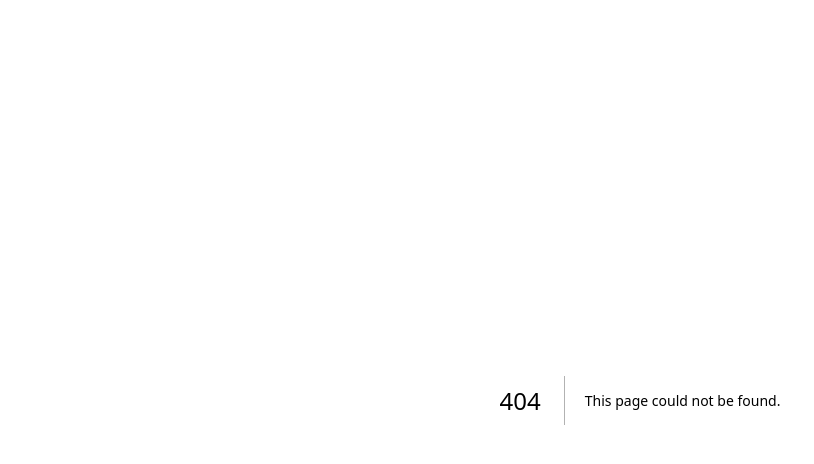
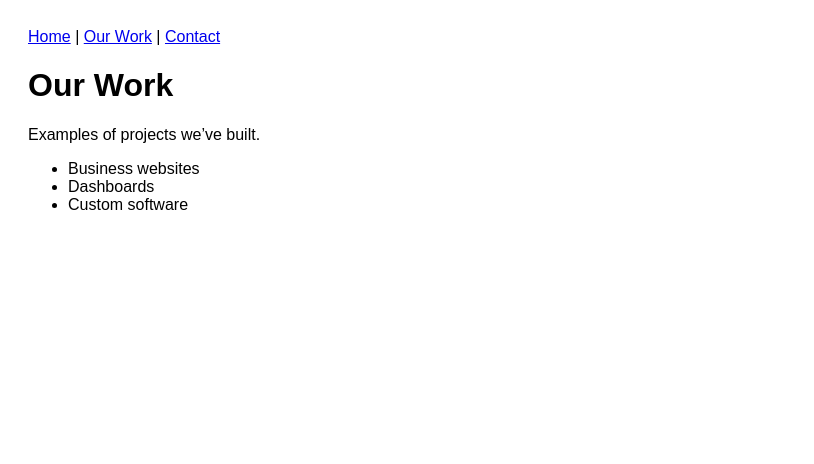
Before and after one commit to braypalloo-sys/Degitera, a Next.js app: page /pages/work in a window 1280 px wide. Before the commit this address had no page. Shown: the top 464 px of the page, without its empty margins (0-814 px from the left). Built offline with nearby package versions, Linux system fonts and the light colour scheme.

Commit message:
Create work.js

```diff
--- /dev/null
+++ b/pages/pages/work.js
@@ -0,0 +1,30 @@
+import Head from "next/head";
+import Link from "next/link";
+
+export default function Work() {
+  return (
+    <>
+      <Head>
+        <title>Digitera | Our Work</title>
+        <meta name="description" content="Projects and digital solutions by Digitera." />
+      </Head>
+
+      <main style={{ padding: 20, fontFamily: "Arial" }}>
+        <nav style={{ marginBottom: 20 }}>
+          <Link href="/">Home</Link> |{" "}
+          <Link href="/work">Our Work</Link> |{" "}
+          <Link href="/contact">Contact</Link>
+        </nav>
+
+        <h1>Our Work</h1>
+        <p>Examples of projects we’ve built.</p>
+
+        <ul>
+          <li>Business websites</li>
+          <li>Dashboards</li>
+          <li>Custom software</li>
+        </ul>
+      </main>
+    </>
+  );
+}
```
